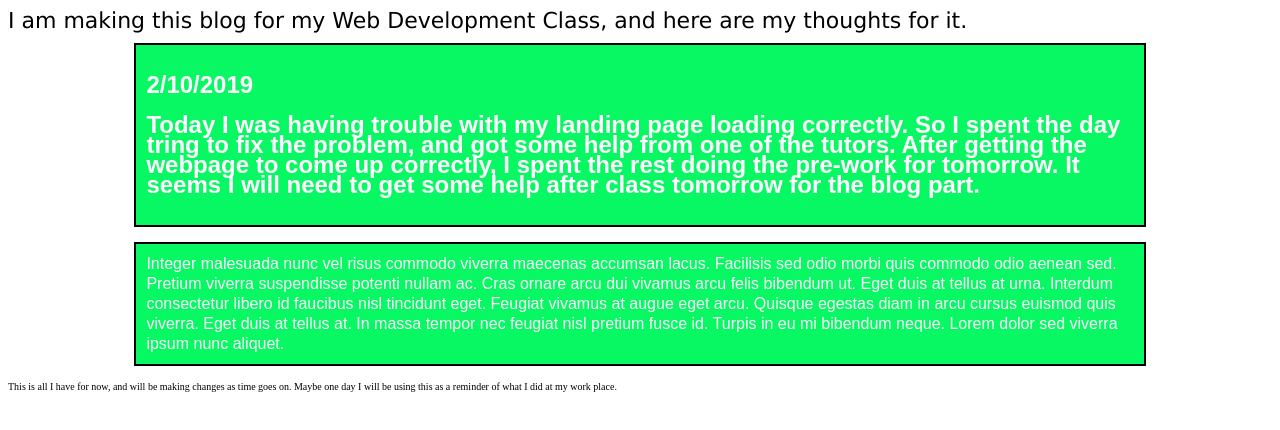
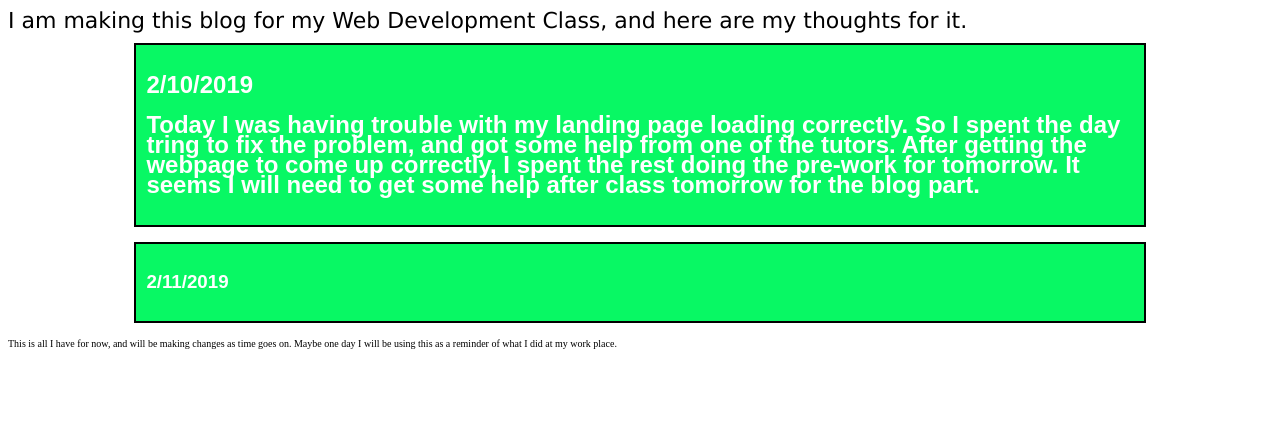
Before and after one commit to Zanros421/LCA_web101_Michael_Hoffmann, a plain HTML site: page myPortfolio/src/blog.html in a window 1280 px wide. Drawn offline with Linux system fonts and the light colour scheme.

Commit message:
Just making sure everything it up to date.

```diff
--- a/myPortfolio/src/blog.html
+++ b/myPortfolio/src/blog.html
@@ -17,7 +17,8 @@
             <h2>Today I was having trouble with my landing page loading correctly. So I spent the day tring to fix the problem, and got some help from one of the tutors. After getting the webpage to come up correctly, I spent the rest doing the pre-work for tomorrow. It seems I will need to get some help after class tomorrow for the blog part.</h2>
         </article>
         <article>
-                Integer malesuada nunc vel risus commodo viverra maecenas accumsan lacus. Facilisis sed odio morbi quis commodo odio aenean sed. Pretium viverra suspendisse potenti nullam ac. Cras ornare arcu dui vivamus arcu felis bibendum ut. Eget duis at tellus at urna. Interdum consectetur libero id faucibus nisl tincidunt eget. Feugiat vivamus at augue eget arcu. Quisque egestas diam in arcu cursus euismod quis viverra. Eget duis at tellus at. In massa tempor nec feugiat nisl pretium fusce id. Turpis in eu mi bibendum neque. Lorem dolor sed viverra ipsum nunc aliquet.
+            <h3>2/11/2019</h3>
+
         </article>
     </main>
     <footer>
```
